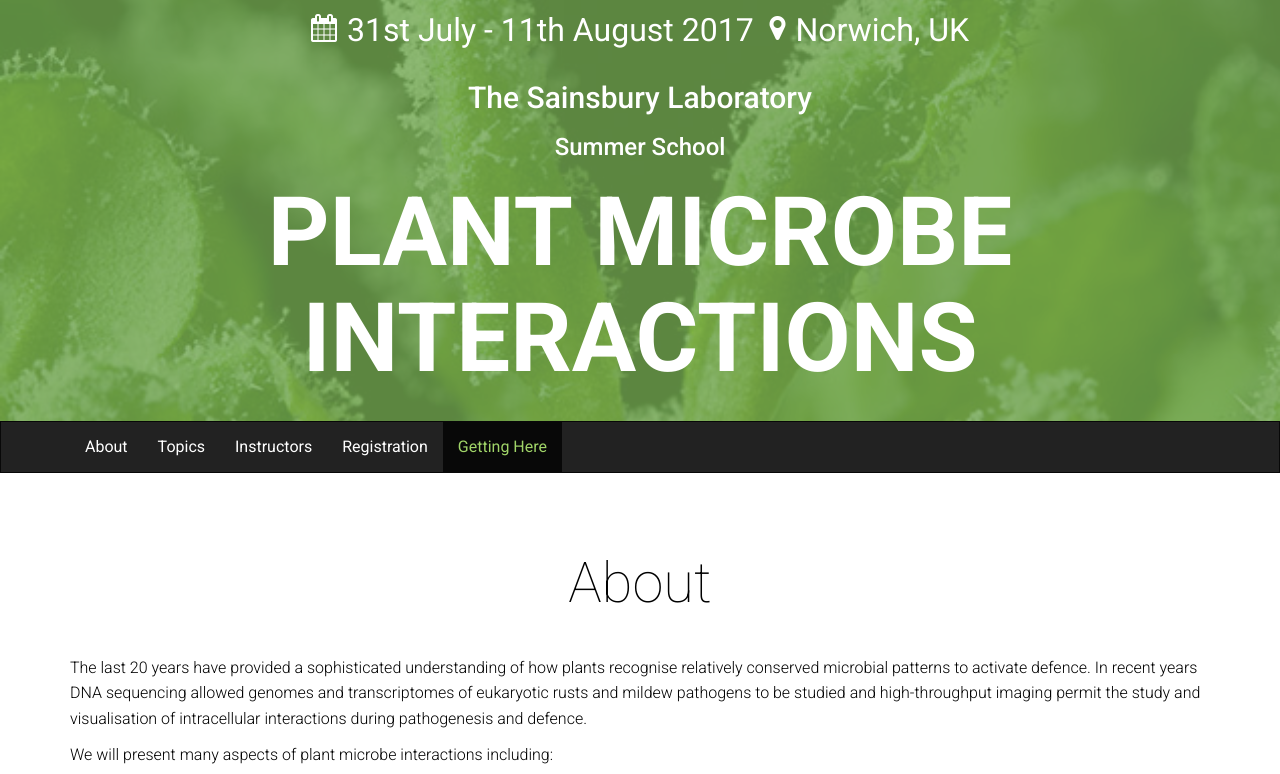
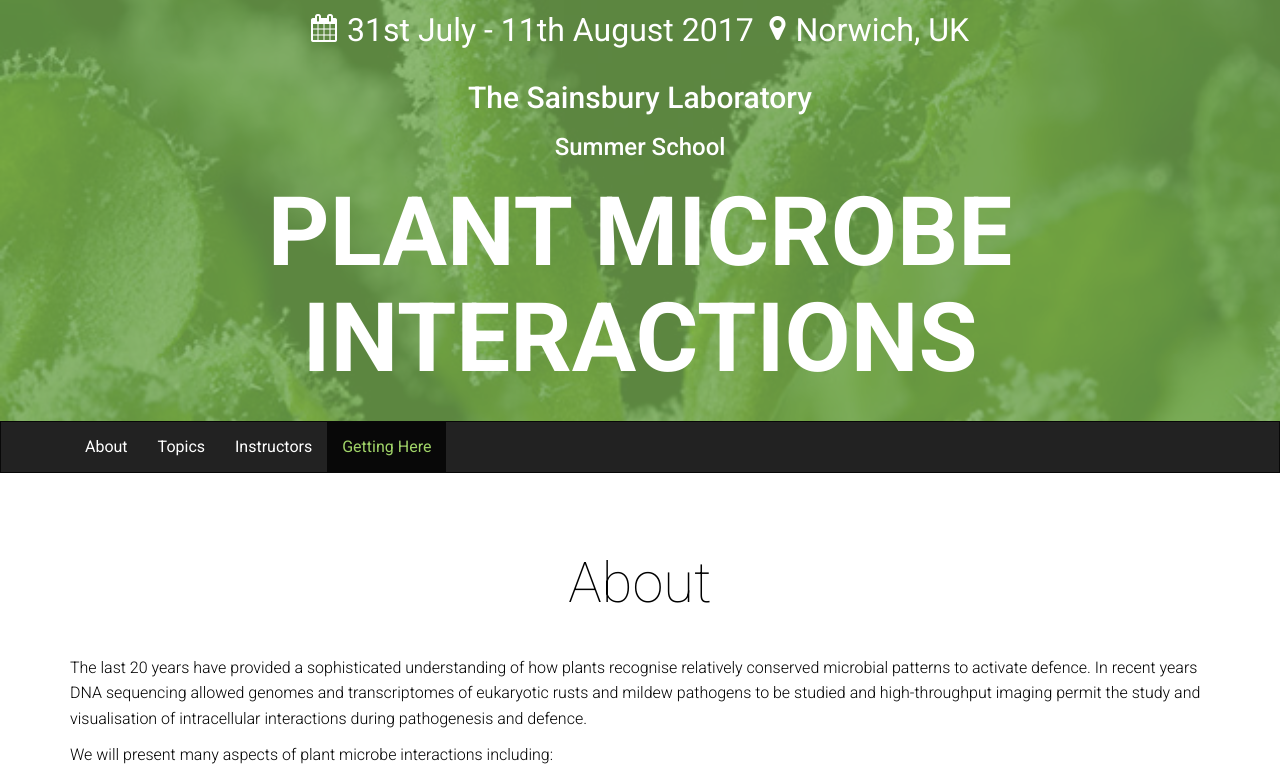
Before and after one commit to TeamMacLean/summerSchool, a website: page index.html in a window 1280 px wide. Shown: the top 774 px of the page. Drawn offline with nearby package versions, Linux system fonts and the light colour scheme; some packages are replaced by stand-ins of ours.

Commit message:
hide hidden option

```diff
--- a/index.html
+++ b/index.html
@@ -34,7 +34,7 @@
                 <li><a href="#about">About</a></li>
                 <li><a href="#topics">Topics</a></li>
                 <li><a href="#instructors">Instructors</a></li>
-                <li><a href="#booking">Registration</a></li>
+                <!--<li><a href="#booking">Registration</a></li>-->
                 <li><a href="#transportation">Getting Here</a></li>
             </ul>
         </div>
@@ -79,7 +79,7 @@
                 <li><a href="#topics">Topics</a></li>
                 <!--<li><a href="#schedule">Schedule</a></li>-->
                 <li><a href="#instructors">Instructors</a></li>
-                <li><a href="#booking">Registration</a></li>
+                <!--<li><a href="#booking">Registration</a></li>-->
                 <li><a href="#transportation">Getting Here</a></li>
             </ul>
         </div>
```
